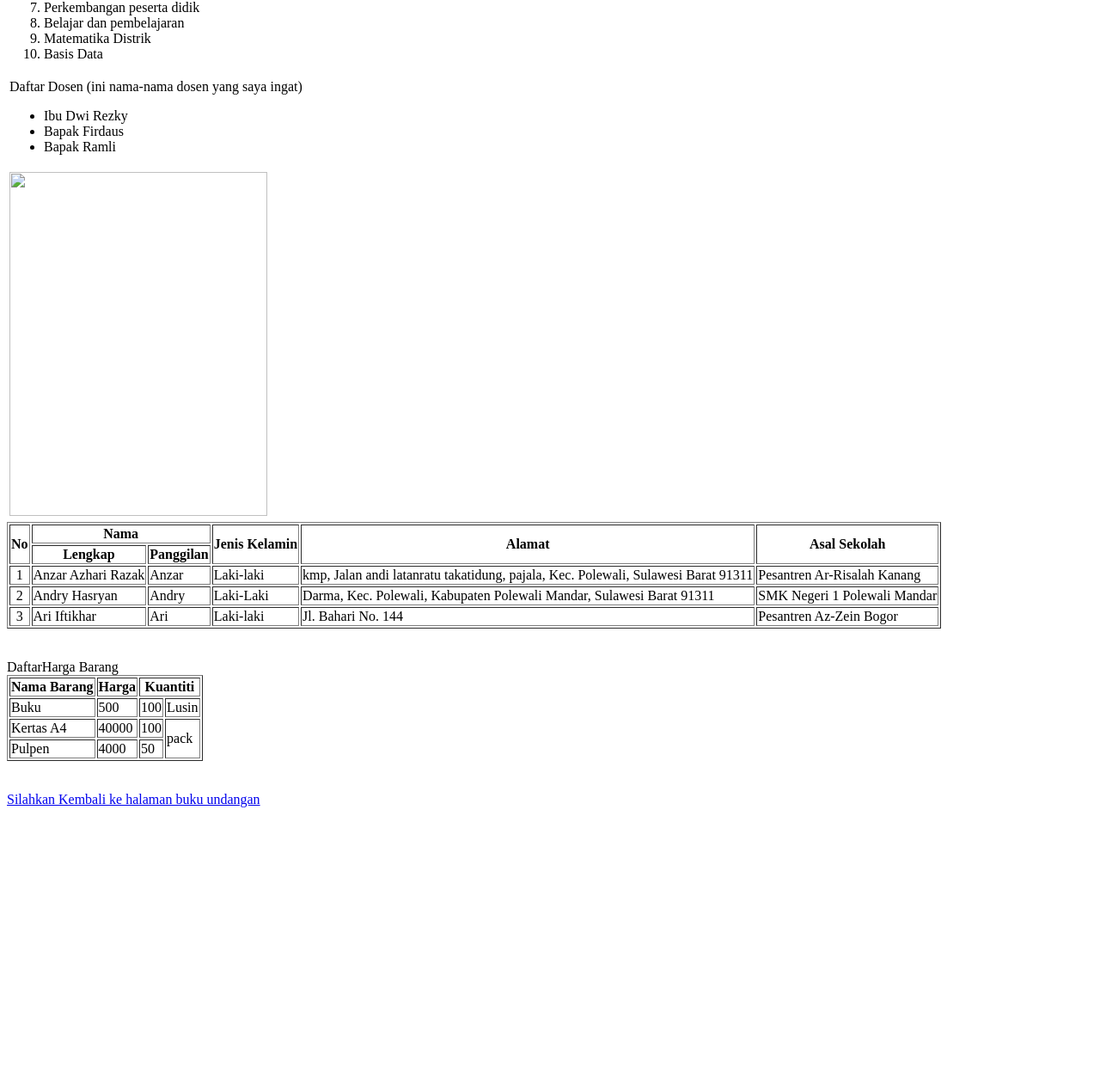
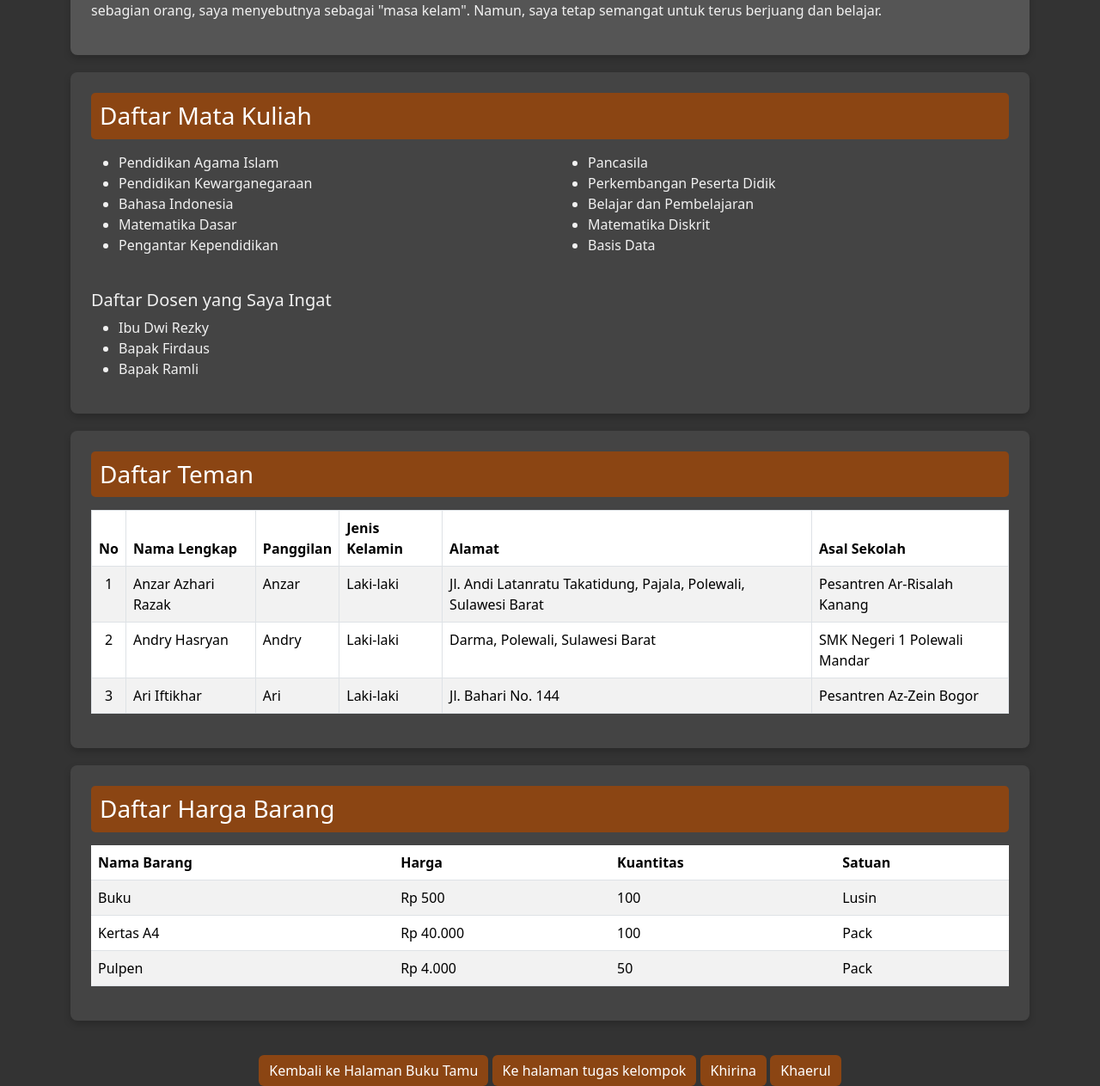
Before and after one commit to AlgiFahrizal/Tugas-Pemrograman-Web, a plain HTML site: page index.html in a window 1280 px wide. Shown: the part 583-1846 px from the top of the page at 86% size. Before the commit the page ends 1530 px from the top, so only its background shows below. Drawn offline with nearby package versions, Linux system fonts and the light colour scheme.

Commit message:
Update index.html

```diff
--- a/index.html
+++ b/index.html
@@ -4,114 +4,209 @@
   <meta charset="UTF-8">
   <meta name="viewport" content="width=device-width, initial-scale=1.0">
   <title>About HTML</title>
+  <link href="https://cdn.jsdelivr.net/npm/bootstrap@5.3.3/dist/css/bootstrap.min.css" rel="stylesheet" integrity="sha384-QWTKZyjpPEjISv5WaRU9OFeRpok6YctnYmDr5pNlyT2bRjXh0JMhjY6hW+ALEwIH" crossorigin="anonymous">
   <style>
+    body {
+      background-color: #333333; /* Background abu-abu tua */
+      color: #f1f1f1; /* Teks lebih terang agar kontras */
+    }
+    .profile-section, .dark-section, .table-section {
+      background-color: #444444; /* Warna abu-abu gelap untuk bagian konten */
+      border-radius: 8px;
+      box-shadow: 0px 4px 8px rgba(0, 0, 0, 0.2);
+      padding: 20px;
+      margin-bottom: 20px;
+    }
+    .profile-section img {
+      border-radius: 50%;
+      object-fit: cover;
+    }
+    .profile-header {
+      display: flex;
+      align-items: center;
+    }
+    .profile-header img {
+      margin-right: 20px;
+    }
+    .profile-header div {
+      font-size: 1.2rem;
+    }
+    .section-title {
+      background-color: #8B4513; /* Warna cokelat untuk judul */
+      color: white;
+      padding: 10px;
+      border-radius: 5px;
+      margin-bottom: 15px;
+    }
+    .dark-section {
+      background-color: #555555; /* Sedikit lebih terang untuk teks */
+      color: #f1f1f1;
+    }
+    .table-section .table {
+      background-color: #f5deb3; /* Warna cream tua untuk background tabel */
+      color: #333333;
+    }
+    .table thead {
+      background-color: #fff8dc; /* Warna cream muda untuk header tabel */
+      color: #333333;
+    }
+    .table tbody tr:nth-child(even) {
+      background-color: #f5deb3; /* Warna cream tua untuk baris genap */
+    }
+    .table tbody tr:nth-child(odd) {
+      background-color: #fff8dc; /* Warna cream muda untuk baris ganjil */
+    }
+    .btn-primary {
+      margin-top: 20px;
+      background-color: #8B4513; /* Warna cokelat untuk tombol */
+      border: none;
+    }
+    .btn-primary:hover {
+      background-color: #5a2e0f; /* Warna hover cokelat yang lebih gelap */
+    }
   </style>
 </head>
 <body>
-  <p>Nama: Izulhak Algi Fahrizal<br>NIM: 230209502009<br> Kelas: PTIK F<br><del>Alamat: Jl. Bahari No.144 Kec Polewali Mandar, Kab Polewali Mandar</del><br>Alamat:Jl. Baji gau asrama qodam, <u>Makassar</u></p>
-  <p>Sekolah Asal <b>MAN</b> Al-Wasilah<sup>2</sup> Lemo</p>
-  <p><u>universitas negeri makassar</u></p>
-  <p><b><em>Semangat untuk terus belajar dan menggali ilmu ya!</em></b></p>
 
-  <table>
-    <tr>
-        <td><h1>Masa Kelam</h1></td>
-    </tr>
-    <tr>
-        <td><p>Halo, perkenalkan nama Izulhak Algi Fahrizal, saya adalah seorang mahasiswa di salah satu universitas yang ada di kota makassar, yaitu universitas negeri makassar. Saat ini saya sudah memasuki semester tiga, dan saya saat ini sedang mengerjakan tugas "pemrograman Web".<br><br> Mungkin anda bertanya masa kelam apa yang saya maksud, tapi semester satu dan semester dua saya dipenuhi dengan kegelapan, mungkin ketika ada orang yang membaca ini akan berfikiran aneh tentang saya, tapi itu tidak masalah, silahkan berkesimpulan sendiri.</p></td>
-    </tr>
-    <tr>
-        <td>
-           Daftar Mata kuliah yang telah dipelajari
-            <ol>
+  <div class="container mt-5">
+    <!-- Profile Section -->
+    <div class="profile-section p-4">
+      <div class="profile-header">
+        <img src="algi.jpg" alt="Foto Izulhak Algi" height="200" width="350">
+        <div>
+          <h2>Izulhak Algi Fahrizal</h2>
+          <p>NIM: 230209502009</p>
+          <p>Kelas: PTIK F</p>
+          <p><del>Alamat Lama: Jl. Bahari No.144, Kec. Polewali Mandar</del></p>
+          <p>Alamat Baru: Jl. Baji Gau, Asrama Qodam, <u>Makassar</u></p>
+          <p><strong>Sekolah Asal:</strong> MAN Al-Wasilah<sup>2</sup> Lemo</p>
+        </div>
+      </div>
+      <p class="mt-3 text-center text-success"><strong><em>Semangat untuk terus belajar dan menggali ilmu ya!</em></strong></p>
+    </div>
+
+    <!-- Dark Section (Story Section) -->
+    <div class="dark-section p-4">
+      <h3 class="text-center section-title">Masa Kelam</h3>
+      <p>Halo, perkenalkan nama saya Izulhak Algi Fahrizal. Saya adalah mahasiswa di Universitas Negeri Makassar, saat ini sudah memasuki semester tiga dan mengerjakan tugas "Pemrograman Web". Pada semester satu dan dua, saya mengalami banyak kesulitan. Meski terlihat aneh bagi sebagian orang, saya menyebutnya sebagai "masa kelam". Namun, saya tetap semangat untuk terus berjuang dan belajar.</p>
+    </div>
+
+    <!-- Academic Section -->
+    <div class="profile-section p-4">
+      <h3 class="section-title">Daftar Mata Kuliah</h3>
+      <div class="row">
+        <div class="col-md-6">
+          <ul>
             <li>Pendidikan Agama Islam</li>
             <li>Pendidikan Kewarganegaraan</li>
             <li>Bahasa Indonesia</li>
             <li>Matematika Dasar</li>
             <li>Pengantar Kependidikan</li>
+          </ul>
+        </div>
+        <div class="col-md-6">
+          <ul>
             <li>Pancasila</li>
-                <li>Perkembangan peserta didik</li>
-                <li>Belajar dan pembelajaran</li>
-                <li>Matematika Distrik</li>
+            <li>Perkembangan Peserta Didik</li>
+            <li>Belajar dan Pembelajaran</li>
+            <li>Matematika Diskrit</li>
             <li>Basis Data</li>
-            </ol>
-        </td>
-    </tr>
-        <td>
-          Daftar Dosen (ini nama-nama dosen yang saya ingat)
+          </ul>
+        </div>
+      </div>
+      <h5 class="mt-4">Daftar Dosen yang Saya Ingat</h5>
       <ul>
         <li>Ibu Dwi Rezky</li>
         <li>Bapak Firdaus</li>
         <li>Bapak Ramli</li>
       </ul>
-        </td>
+    </div>
+
+    <!-- Table Section for Friends -->
+    <div class="table-section p-4">
+      <h3 class="section-title">Daftar Teman</h3>
+      <table class="table table-striped table-bordered table-hover">
+        <thead>
           <tr>
-      <td><img src= algi.jpg height="400" width="300"></td>
+            <th>No</th>
+            <th>Nama Lengkap</th>
+            <th>Panggilan</th>
+            <th>Jenis Kelamin</th>
+            <th>Alamat</th>
+            <th>Asal Sekolah</th>
           </tr>
-</table>
-  <table border="1">
+        </thead>
+        <tbody>
           <tr>
-      <th rowspan="2">No</th>
-      <th colspan="2" >Nama</th>
-      <th rowspan="2">Jenis Kelamin</th>
-      <th rowspan="2" >Alamat</th>
-      <th rowspan="2" >Asal Sekolah</th>
-    </tr>
-    <tr>
-      <th style="text-align: center;">Lengkap</th>
-      <th style="text-align: center;">Panggilan</th>
-    </tr>
-    <tr>
-      <td style="text-align: center;">1</td>
+            <td class="text-center">1</td>
             <td>Anzar Azhari Razak</td>
             <td>Anzar</td>
             <td>Laki-laki</td>
-      <td>kmp, Jalan andi latanratu takatidung, pajala, Kec. Polewali, Sulawesi Barat 91311</td>
+            <td>Jl. Andi Latanratu Takatidung, Pajala, Polewali, Sulawesi Barat</td>
             <td>Pesantren Ar-Risalah Kanang</td>
           </tr>
           <tr>
-      <td style="text-align: center;">2</td>
+            <td class="text-center">2</td>
             <td>Andry Hasryan</td>
             <td>Andry</td>
-      <td>Laki-Laki</td>
-      <td>Darma, Kec. Polewali, Kabupaten Polewali Mandar, Sulawesi Barat 91311</td>
+            <td>Laki-laki</td>
+            <td>Darma, Polewali, Sulawesi Barat</td>
             <td>SMK Negeri 1 Polewali Mandar</td>
           </tr>
           <tr>
-      <td style="text-align: center;">3</td>
+            <td class="text-center">3</td>
             <td>Ari Iftikhar</td>
             <td>Ari</td>
             <td>Laki-laki</td>
             <td>Jl. Bahari No. 144</td>
             <td>Pesantren Az-Zein Bogor</td>
           </tr>
+        </tbody>
       </table>
-<br><br>
-  <table border="1">
-    <tr> DaftarHarga Barang
+    </div>
+
+    <!-- Product Price Section -->
+    <div class="table-section p-4">
+      <h3 class="section-title">Daftar Harga Barang</h3>
+      <table class="table table-striped">
+        <thead>
+          <tr>
             <th>Nama Barang</th>
             <th>Harga</th>
-      <th colspan="2">Kuantiti</th>
+            <th>Kuantitas</th>
+            <th>Satuan</th>
           </tr>
+        </thead>
+        <tbody>
           <tr>
             <td>Buku</td>
-      <td>500</td>
+            <td>Rp 500</td>
             <td>100</td>
             <td>Lusin</td>
           </tr>
           <tr>
             <td>Kertas A4</td>
-      <td>40000</td>
+            <td>Rp 40.000</td>
             <td>100</td>
-      <td rowspan="2">pack</td>
+            <td>Pack</td>
           </tr>
           <tr>
             <td>Pulpen</td>
-      <td>4000</td>
+            <td>Rp 4.000</td>
             <td>50</td>
+            <td>Pack</td>
           </tr>
+        </tbody>
       </table>
-  <br><br>
-  <a href="http://127.0.0.1:5500/buku_tamu.html">Silahkan Kembali ke halaman buku undangan</a>
-</body>
-</html>
+    </div>
+
+    <!-- Back Link -->
+    <div class="text-center">
+      <a href="http://127.0.0.1:5500/buku_tamu.html" class="btn btn-primary">Kembali ke Halaman Buku Tamu</a>
+      <a href="http://127.0.0.1:5501/event-concert.html" class="btn btn-primary">Ke halaman tugas kelompok</a>
+      <a href="https://khirinakhairurrooziqina.github.io/about-me/" class="btn btn-primary">Khirina</a>
+      <a href="http://127.0.0.1:5500/About.html" class="btn btn-primary">Khaerul</a>
+    </div>
+  </div>
+
+  <script src="https://cdn.jsdelivr.net/npm/bootstrap@5.3.3/dist/js/bootstrap.bundle.min.js" integrity="sha384-YvpcrY
```
Lines whose indentation alone changed are shown as unchanged.
